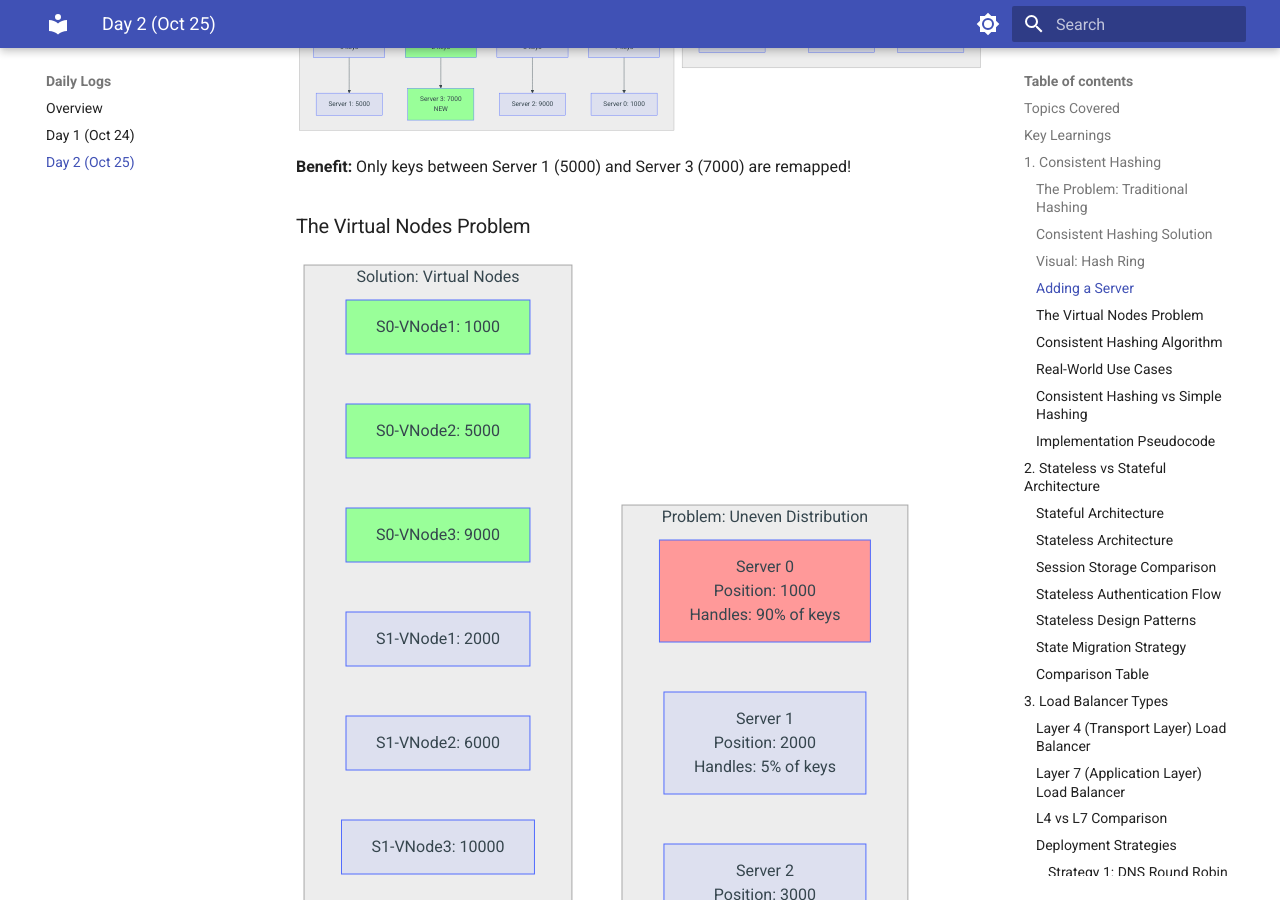
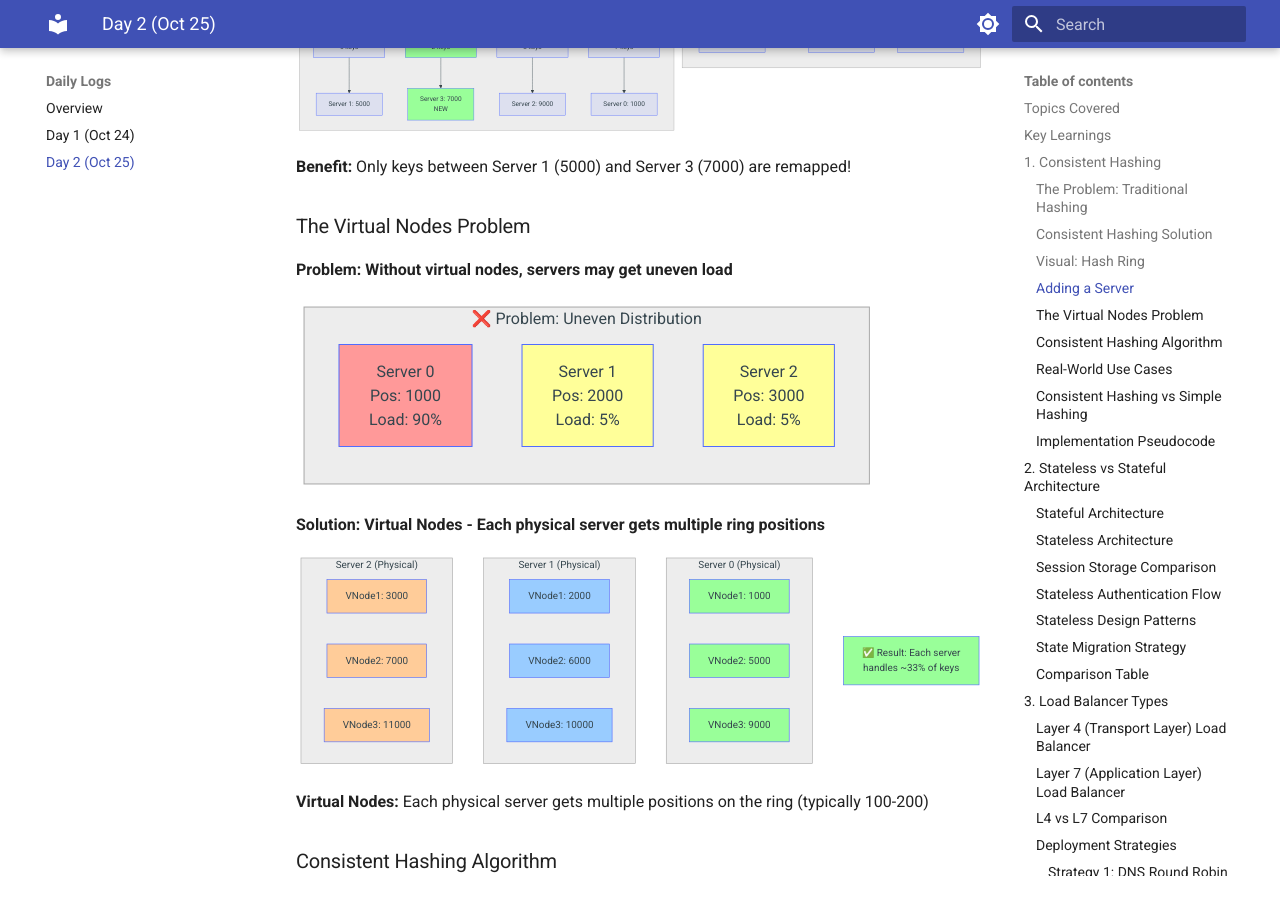
Before and after one commit to hawaijar/System-Design-Journey, an MkDocs documentation site: the page built from docs/daily/2024-10-25.md, in a window 1280 px wide and 900 px high, scrolled down 1958 px. Built offline with MkDocs 1.6.1 and Material for MkDocs 9.7.7, drawn with Linux system fonts in a browser that asks for light colours; some of the changed lines change nothing that is shown.

Commit message:
Fix virtual nodes diagram overlap
Split into two separate diagrams:
1. Problem diagram (horizontal layout) showing uneven distribution
2. Solution diagram showing virtual nodes grouped by physical server

Added result box showing even 33% distribution.

````diff
--- a/docs/daily/2024-10-25.md
+++ b/docs/daily/2024-10-25.md
@@ -121,32 +121,55 @@ graph TB
 
 ### The Virtual Nodes Problem
 
+**Problem: Without virtual nodes, servers may get uneven load**
+
 ```mermaid
-graph TB
-    subgraph "Problem: Uneven Distribution"
-        P1[Server 0<br/>Position: 1000<br/>Handles: 90% of keys]
-        P2[Server 1<br/>Position: 2000<br/>Handles: 5% of keys]
-        P3[Server 2<br/>Position: 3000<br/>Handles: 5% of keys]
-    end
-
-    subgraph "Solution: Virtual Nodes"
-        S0_1[S0-VNode1: 1000]
-        S0_2[S0-VNode2: 5000]
-        S0_3[S0-VNode3: 9000]
-
-        S1_1[S1-VNode1: 2000]
-        S1_2[S1-VNode2: 6000]
-        S1_3[S1-VNode3: 10000]
-
-        S2_1[S2-VNode1: 3000]
-        S2_2[S2-VNode2: 7000]
-        S2_3[S2-VNode3: 11000]
+graph LR
+    subgraph Uneven["❌ Problem: Uneven Distribution"]
+        P1[Server 0<br/>Pos: 1000<br/>Load: 90%]
+        P2[Server 1<br/>Pos: 2000<br/>Load: 5%]
+        P3[Server 2<br/>Pos: 3000<br/>Load: 5%]
     end
 
     style P1 fill:#f99
+    style P2 fill:#ff9
+    style P3 fill:#ff9
+```
+
+**Solution: Virtual Nodes - Each physical server gets multiple ring positions**
+
+```mermaid
+graph TB
+    subgraph Server0["Server 0 (Physical)"]
+        S0_1[VNode1: 1000]
+        S0_2[VNode2: 5000]
+        S0_3[VNode3: 9000]
+    end
+
+    subgraph Server1["Server 1 (Physical)"]
+        S1_1[VNode1: 2000]
+        S1_2[VNode2: 6000]
+        S1_3[VNode3: 10000]
+    end
+
+    subgraph Server2["Server 2 (Physical)"]
+        S2_1[VNode1: 3000]
+        S2_2[VNode2: 7000]
+        S2_3[VNode3: 11000]
+    end
+
+    Result[✅ Result: Each server<br/>handles ~33% of keys]
+
     style S0_1 fill:#9f9
     style S0_2 fill:#9f9
     style S0_3 fill:#9f9
+    style S1_1 fill:#9cf
+    style S1_2 fill:#9cf
+    style S1_3 fill:#9cf
+    style S2_1 fill:#fc9
+    style S2_2 fill:#fc9
+    style S2_3 fill:#fc9
+    style Result fill:#9f9
 ```
 
 **Virtual Nodes:** Each physical server gets multiple positions on the ring (typically 100-200)
````
